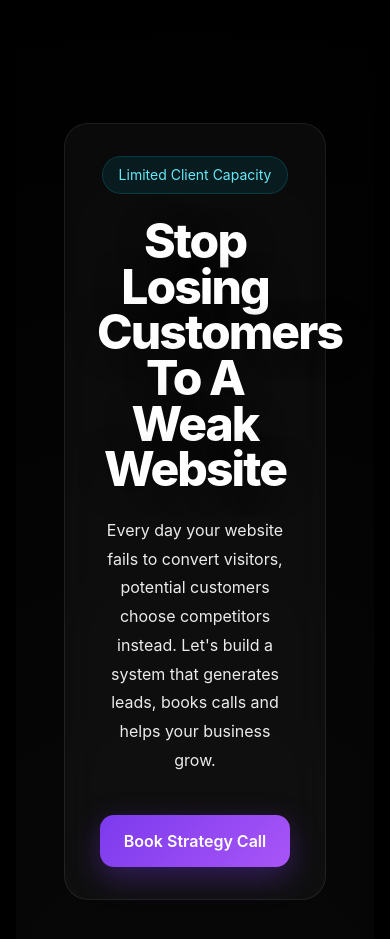
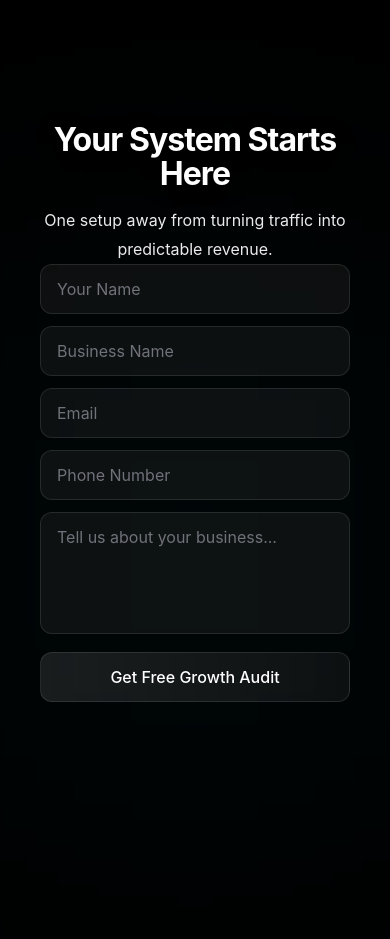
Before and after one commit to dipar2848-byte/Vanta-works-v2, a React (Vite) app: page / in a window 390 px wide. Shown: the part 6440-7379 px from the top of the page. Built offline with nearby package versions, Linux system fonts and the light colour scheme; no server answers.

Commit message:
Update FinalCTA.jsx

```diff
--- a/src/components/sections/FinalCTA.jsx
+++ b/src/components/sections/FinalCTA.jsx
@@ -1,39 +1,36 @@
+import LeadForm from "../LeadForm";
 import { motion } from "framer-motion";
 
 export default function FinalCTA() {
   return (
-    <section className="mood-cta scene-cta">
-      <div className="max-w-5xl mx-auto px-6">
+    <section className="mood-cta relative">
 
-        <div className="glass-card p-8 md:p-14 text-center">
+      <div className="container-text text-center mb-10">
 
-          <div className="inline-flex px-4 py-2 rounded-full border border-cyan-500/20 bg-cyan-500/10 text-cyan-300 text-sm mb-6">
-            Limited Client Capacity
-          </div>
+        <motion.h2
+          initial={{ opacity: 0, y: 40 }}
+          whileInView={{ opacity: 1, y: 0 }}
+          viewport={{ once: true }}
+          className="text-h1"
+        >
+          Your System Starts Here
+        </motion.h2>
 
-          <h2 className="text-display mb-6">
-            Stop Losing Customers To A Weak Website
-          </h2>
-
-          <p className="text-body max-w-2xl mx-auto mb-10">
-            Every day your website fails to convert visitors,
-            potential customers choose competitors instead.
-            Let's build a system that generates leads,
-            books calls and helps your business grow.
-          </p>
-
-          <motion.a
-            whileHover={{ scale: 1.03 }}
-            whileTap={{ scale: 0.98 }}
-            href="https://wa.me/YOURNUMBER?text=Hi%20VantaWorks%2C%20I'd%20like%20to%20discuss%20a%20website%20for%20my%20business."
-            className="btn btn-primary"
-          >
-            Book Strategy Call
-          </motion.a>
-
-        </div>
+        <p className="text-body mt-4 text-white/70">
+          One setup away from turning traffic into predictable revenue.
+        </p>
 
       </div>
+
+      <div className="max-w-md mx-auto">
+        <LeadForm />
+      </div>
+
+      {/* cinematic glow */}
+      <div className="absolute inset-0 -z-10 opacity-40">
+        <div className="absolute bottom-0 left-1/2 -translate-x-1/2 w-[600px] h-[600px] bg-cyan-500/10 blur-[160px]" />
+      </div>
+
     </section>
   );
 }
```
